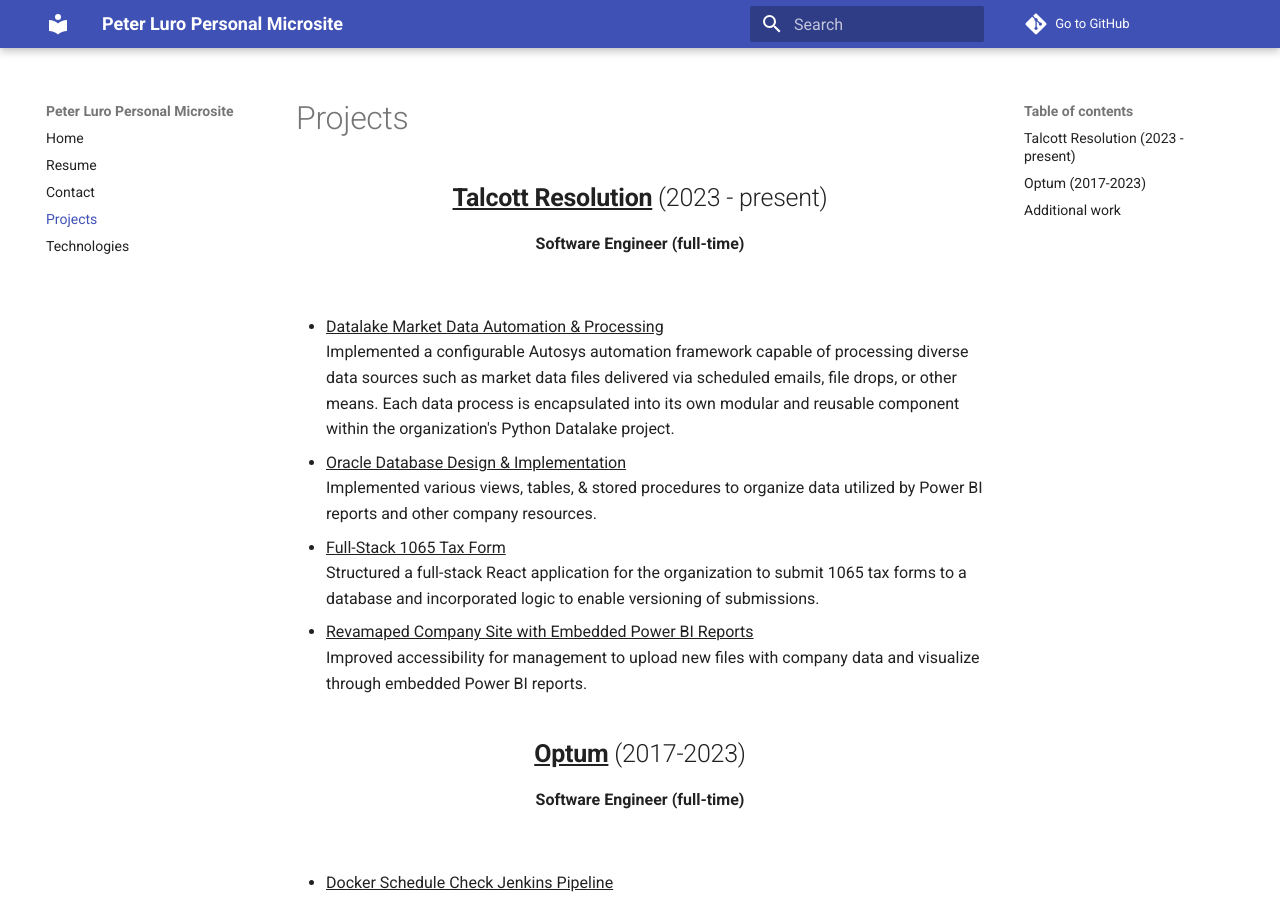
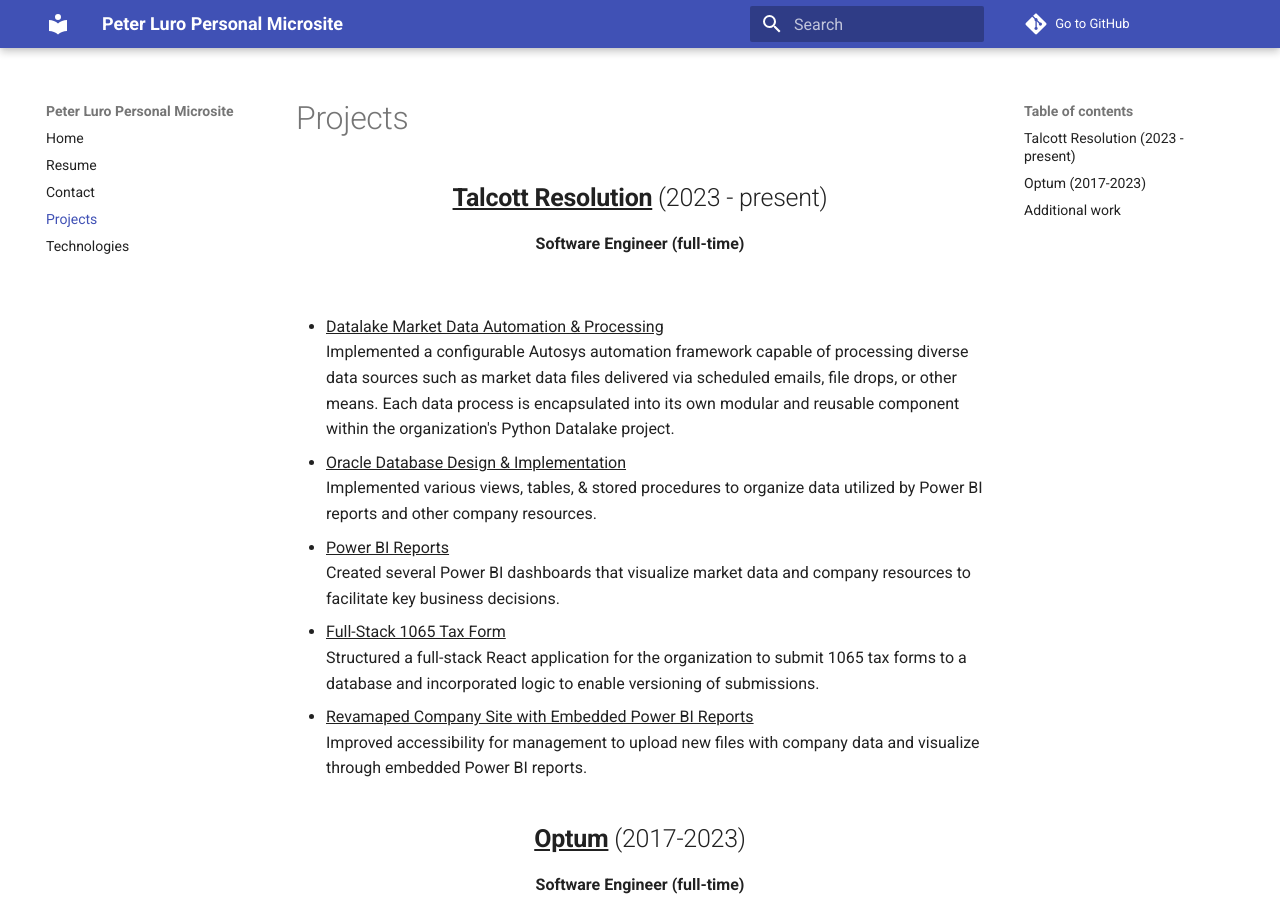
Before and after one commit to paluro567/personal-website, an MkDocs documentation site: the page built from docs/Projects.md, in a window 1280 px wide and 900 px high. Built offline with MkDocs 1.6.1 and Material for MkDocs 9.7.7, drawn with Linux system fonts in a browser that asks for light colours; comment, search, counter and statistics services are not loaded.

```diff
--- a/docs/Projects.md
+++ b/docs/Projects.md
@@ -6,6 +6,8 @@
 Implemented a configurable Autosys automation framework capable of processing diverse data sources such as market data files delivered via scheduled emails, file drops, or other means. Each data process is encapsulated into its own modular and reusable component within the organization's Python Datalake project.
 - <u> Oracle Database Design & Implementation </u> </br>
 Implemented various views, tables, & stored procedures to organize data utilized by Power BI reports and other company resources.
+- <u> Power BI Reports </u> </br>
+Created several Power BI dashboards that visualize market data and company resources to facilitate key business decisions.
 - <u>Full-Stack 1065 Tax Form</u> </br>
 Structured a full-stack React application for the organization to submit 1065 tax forms to a database and incorporated logic to enable  versioning of submissions.
 - <u>Revamaped Company Site with Embedded Power BI Reports</u> </br>
```
Also changed, not shown: site/Projects/index.html, site/search/search_index.json, 1 other file.
